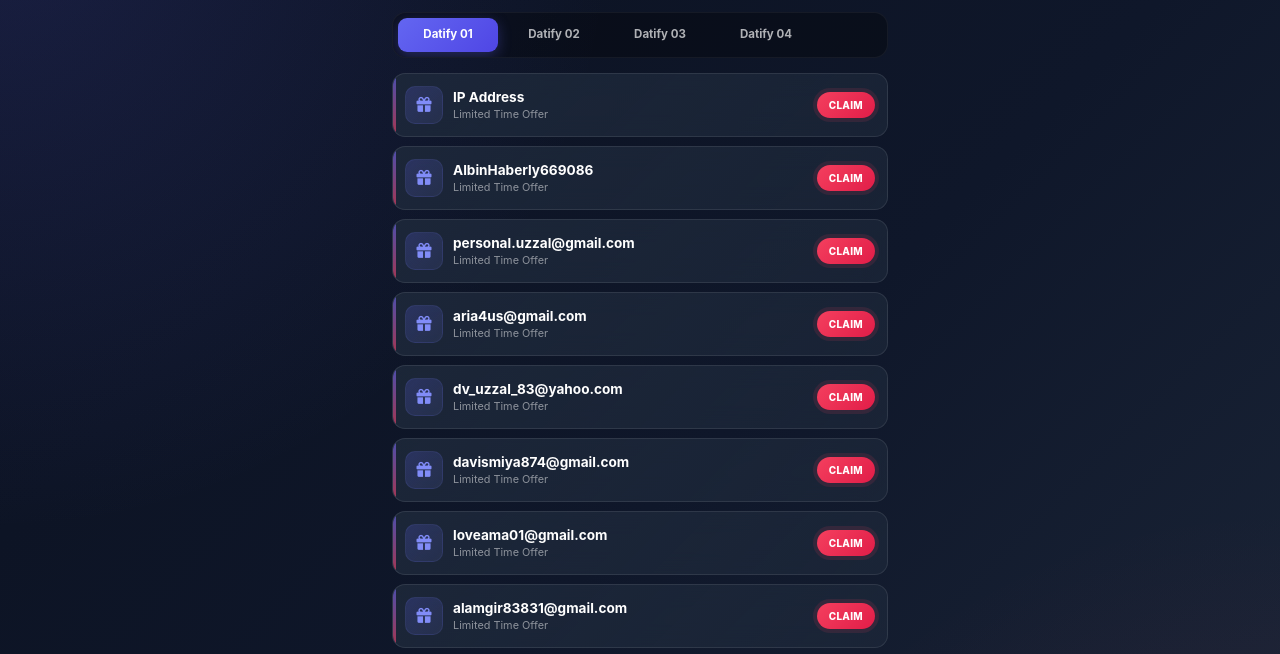
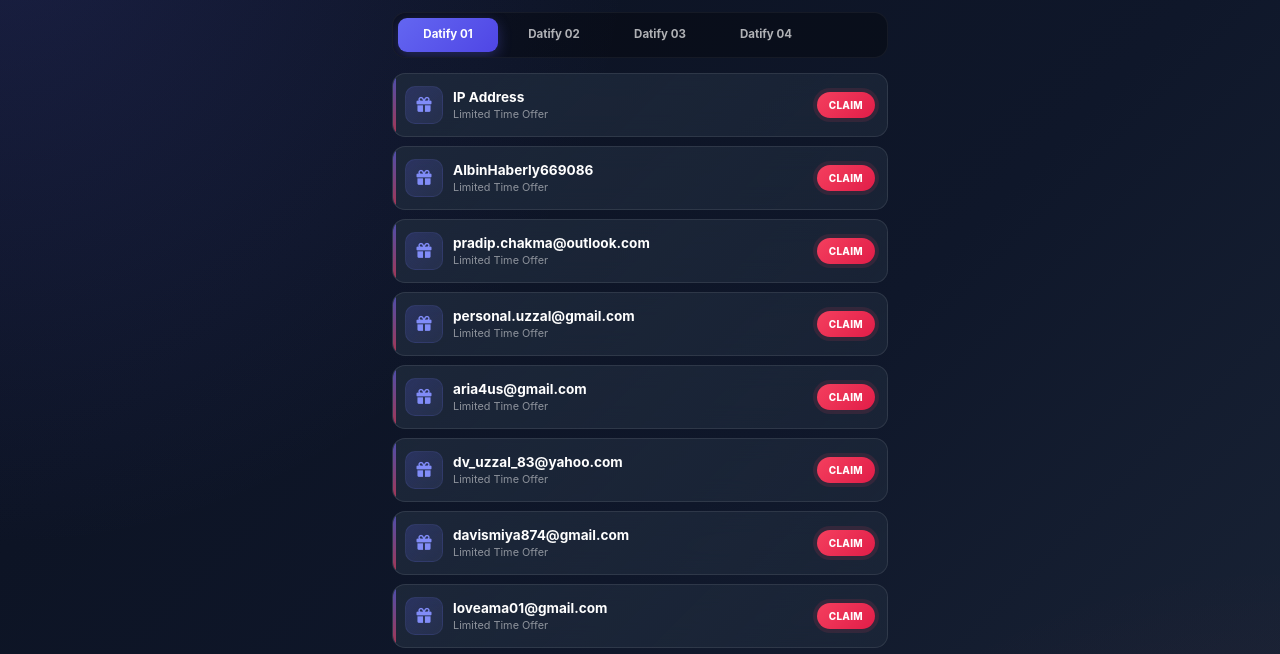
Before and after one commit to 83uzzal/mysite, a plain HTML site: page bestoffer.html in a window 1280 px wide. Shown: the part 84-738 px from the top of the page. Drawn offline with Linux system fonts and the light colour scheme.

Commit message:
Update bestoffer.html

```diff
--- a/bestoffer.html
+++ b/bestoffer.html
@@ -459,7 +459,7 @@
             Adblumedia_Panel_New01: [
                 ["IP Address", "https://ipfighter.com/"],
                 ["AlbinHaberly669086", "https://meet4singles.com/Y37t1jDk?aid=hbkagzdadh&kid=hxxkkpahxzk&clickid=%7Bclickid%7D&sub1=MiTel&sub2=Test_1&sub3=AdultDating&s2%7BofferId%7D%7BofferName%7D%7BofferNumber%7D%7Bregion%7D%7Bcountry%7D"],
-
+                ["pradip.chakma@outlook.com", "https://hotsexdatetoday.com/yGkP7yF6?aid=hdagfdfzzb&kid=hxzazzbhpbx&clickid=%7Bclickid%7D&sub1=MiTel&sub2=Test_1&sub3=AdultDating&s2%7BofferId%7D%7BofferName%7D%7BofferNumber%7D%7Bregion%7D%7Bcountry%7D"],
                 ["personal.uzzal@gmail.com", "https://lavelove.com/68j9wzs5?aid=hdzxhkzxzb&kid=hpfxxgppbxk&kid=hpfdkbbkddh&clickid=%7Bclickid%7D&sub1=MiTel&sub2=Nothing&sub3=AdultDating"],
                 ["aria4us@gmail.com", "https://luckynowforever.com/P8mMrct2?aid=gzpxkdpddh&kid=hxhaaffkdag&clickid=%7Bclickid%7D&sub1=MiTel&sub2=Test_1&sub3=AdultDating&s2%7BofferId%7D%7BofferName%7D%7BofferNumber%7D%7Bregion%7D%7Bcountry%7D"],
                 ["dv_uzzal_83@yahoo.com", "https://singleheartshere.com/3vvSh59x?aid=hdddazhxkx&kid=hpfxhkkzbgg&kid=hpfdkbbkddh&clickid=%7Bclickid%7D&sub1=MiTel&sub2=Nothing&sub3=AdultDating"],
```
